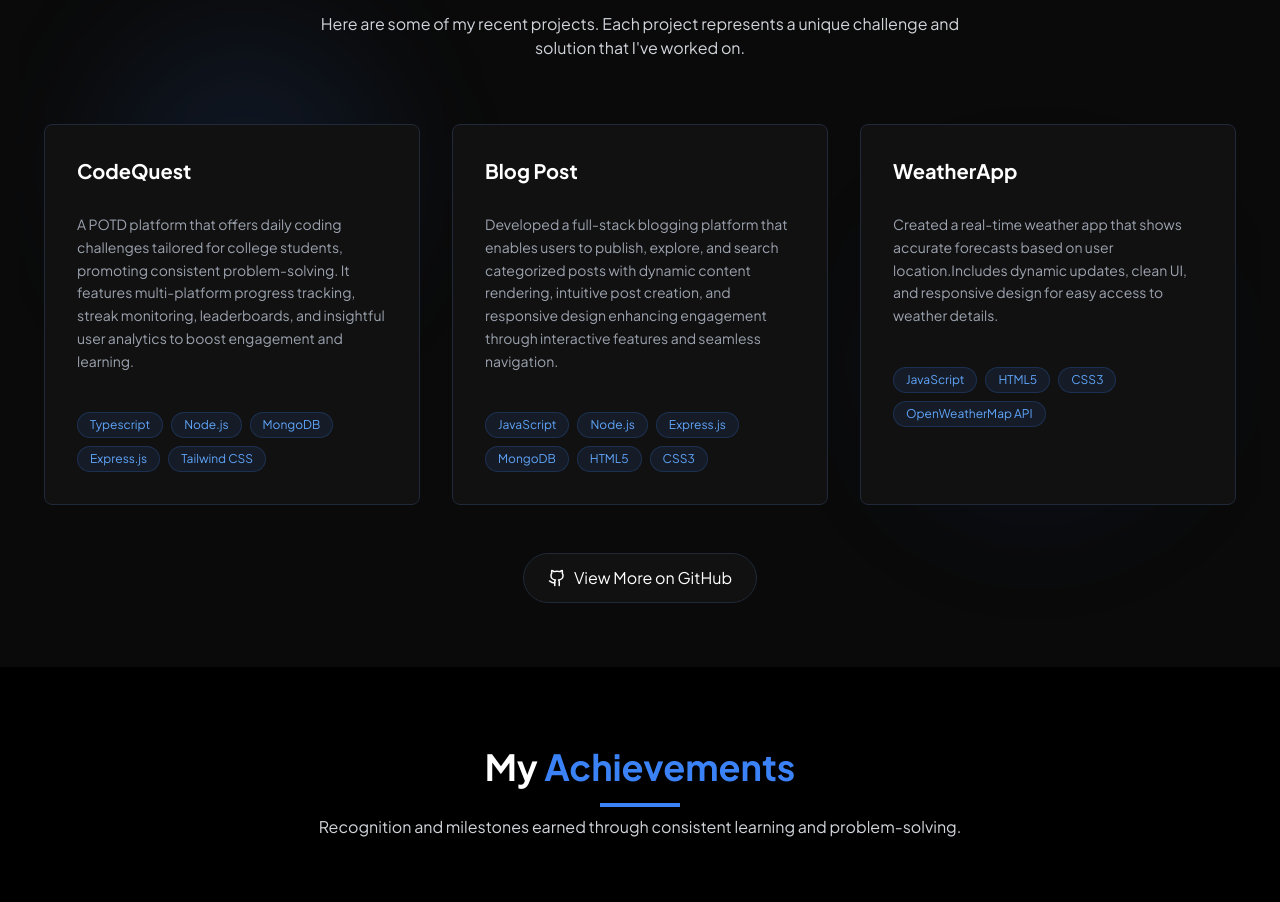
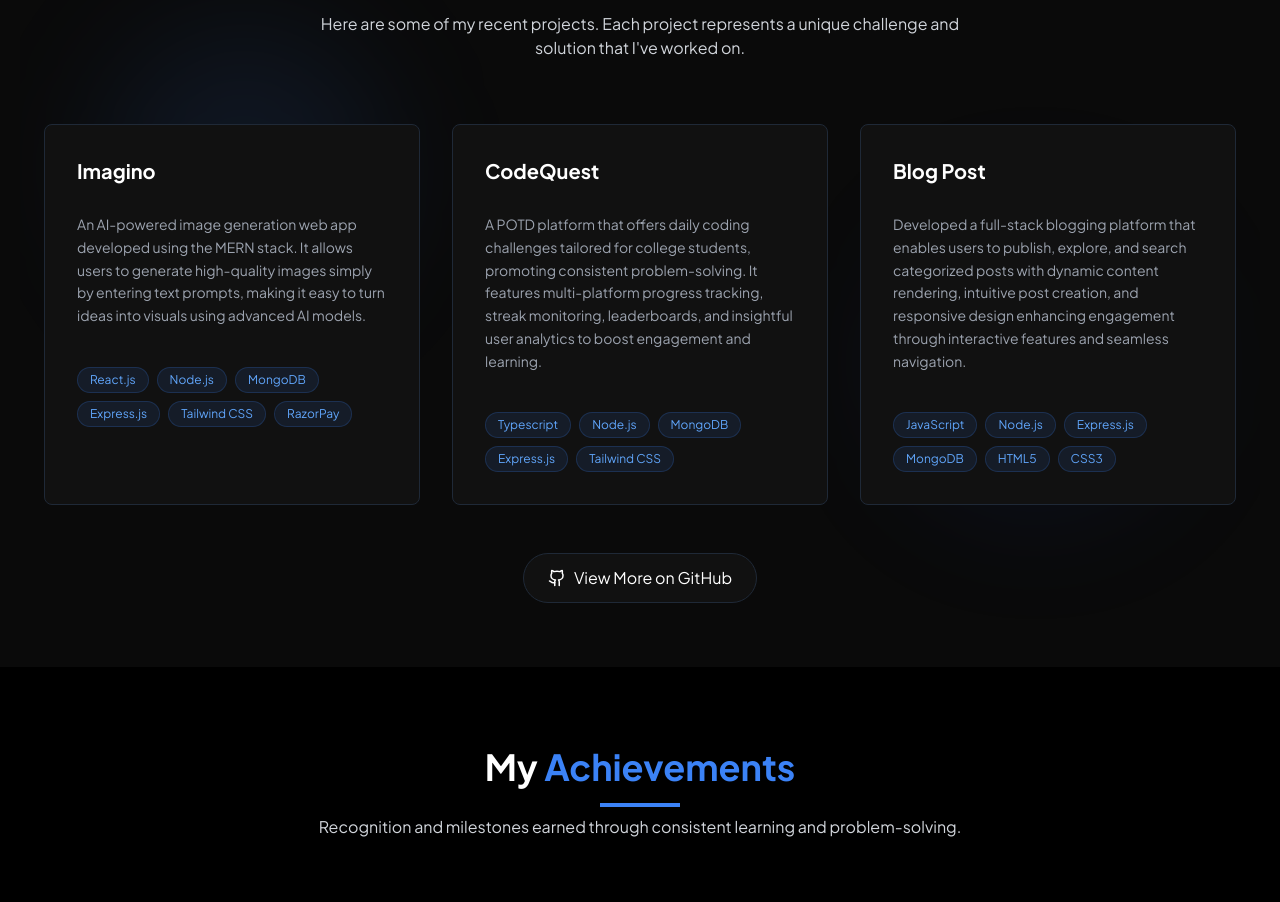
Before and after one commit to harsha2143/Portfolio, a React (Vite) app: page / in a window 1280 px wide. Shown: the part 3280-4182 px from the top of the page. Built offline with nearby package versions, Linux system fonts and the light colour scheme.

Commit message:
update a new project

```diff
--- a/src/components/Projects.jsx
+++ b/src/components/Projects.jsx
@@ -4,26 +4,27 @@ import { ExternalLink, Github } from "lucide-react";
 function Projects() {
   const projects = [
     {
+      title: "Imagino",
+      description: "An AI-powered image generation web app developed using the MERN stack. It allows users to generate high-quality images simply by entering text prompts, making it easy to turn ideas into visuals using advanced AI models.",
+      tags: ["React.js", "Node.js", "MongoDB", "Express.js", "Tailwind CSS", "RazorPay"],
+      liveLink: "https://imagino-five.vercel.app/",
+      githubLink: "https://github.com/harsha2143/imagino",
+    },
+    {
       title: "CodeQuest",
-      description:"A POTD platform that offers daily coding challenges tailored for college students, promoting consistent problem-solving. It features multi-platform progress tracking, streak monitoring, leaderboards, and insightful user analytics to boost engagement and learning.",
+      description: "A POTD platform that offers daily coding challenges tailored for college students, promoting consistent problem-solving. It features multi-platform progress tracking, streak monitoring, leaderboards, and insightful user analytics to boost engagement and learning.",
       tags: ["Typescript", "Node.js", "MongoDB", "Express.js", "Tailwind CSS"],
       liveLink: "#",
       githubLink: "https://github.com/codevoid048/codequest",
     },
     {
       title: "Blog Post",
-      description:"Developed a full-stack blogging platform that enables users to publish, explore, and search categorized posts with dynamic content rendering, intuitive post creation, and responsive design enhancing engagement through interactive features and seamless navigation.",
-      tags: ["JavaScript", "Node.js", "Express.js", "MongoDB",'HTML5','CSS3'],
+      description: "Developed a full-stack blogging platform that enables users to publish, explore, and search categorized posts with dynamic content rendering, intuitive post creation, and responsive design enhancing engagement through interactive features and seamless navigation.",
+      tags: ["JavaScript", "Node.js", "Express.js", "MongoDB", 'HTML5', 'CSS3'],
       liveLink: "",
       githubLink: "https://github.com/harsha2143/Blog-post",
     },
-    {
-      title: "WeatherApp",
-      description:"Created a real-time weather app that shows accurate forecasts based on user location.Includes dynamic updates, clean UI, and responsive design for easy access to weather details.",
-      tags: ["JavaScript",'HTML5','CSS3','OpenWeatherMap API'],
-      liveLink: "",
-      githubLink: "https://github.com/harsha2143/CityWeatherApp",
-    },
+
   ];
 
   const container = {
```
